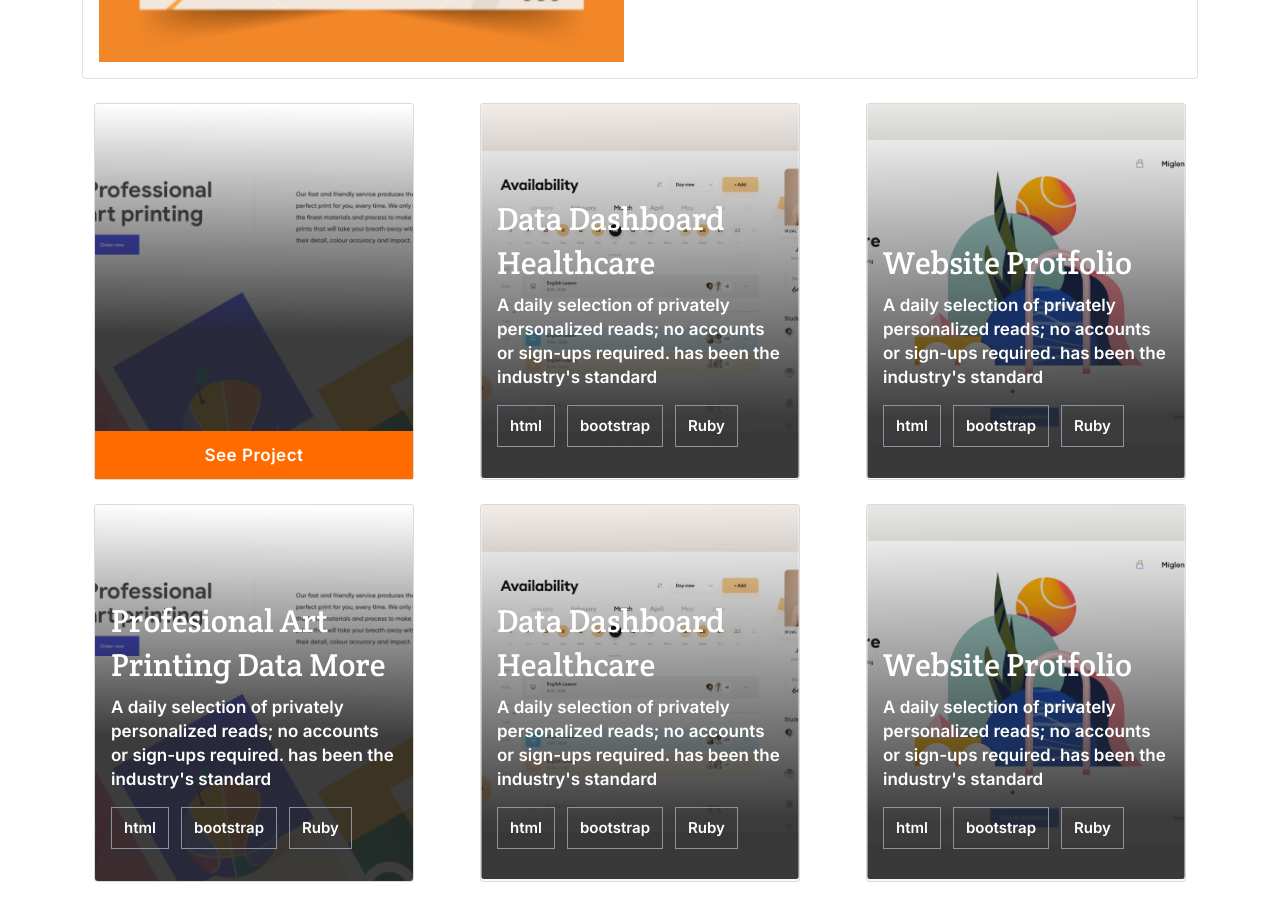
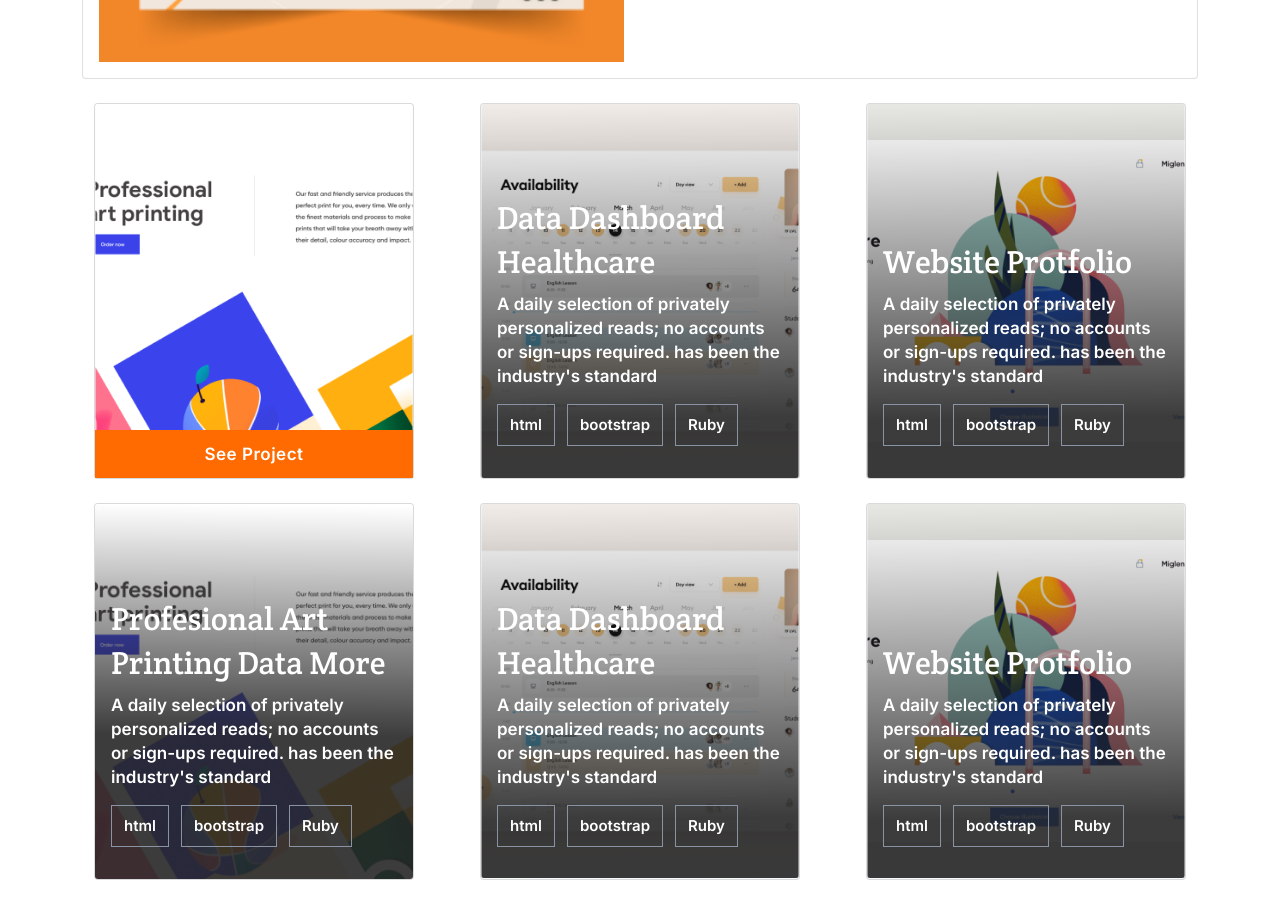
Before and after one commit to farouqdaif1/bootstrap-portfolio, a plain HTML site: page index.html in a window 1280 px wide. Shown: the part 1508-2409 px from the top of the page. Drawn offline with nearby package versions, Linux system fonts and the light colour scheme.

Commit message:
Edit project section

```diff
--- a/index.html
+++ b/index.html
@@ -67,7 +67,7 @@
         </div>
       <div class="container-fluid work d-flex flex-wrap justify-content-between" >
         <div class="card bg-light work1 text-white " style="width: 20rem;">
-          <img class="card-img" src="Images/project_background.png" alt="Card image">
+          <img class="card-img" src="Images/kk.png" alt="Card image">
           <div class="card-img-overlay d-flex flex-column justify-content-end">
             <a class="see-pro" href="#">See Project</a>
           </div>
```
